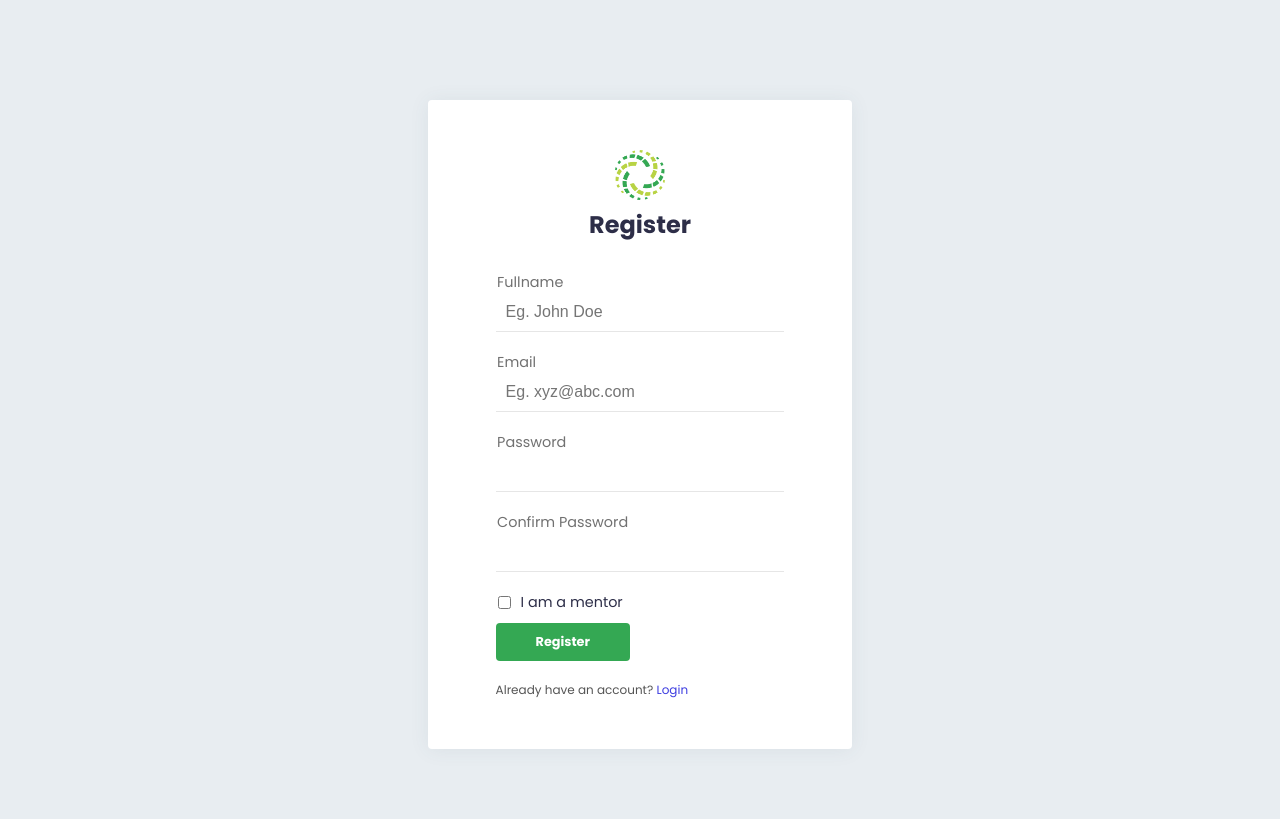
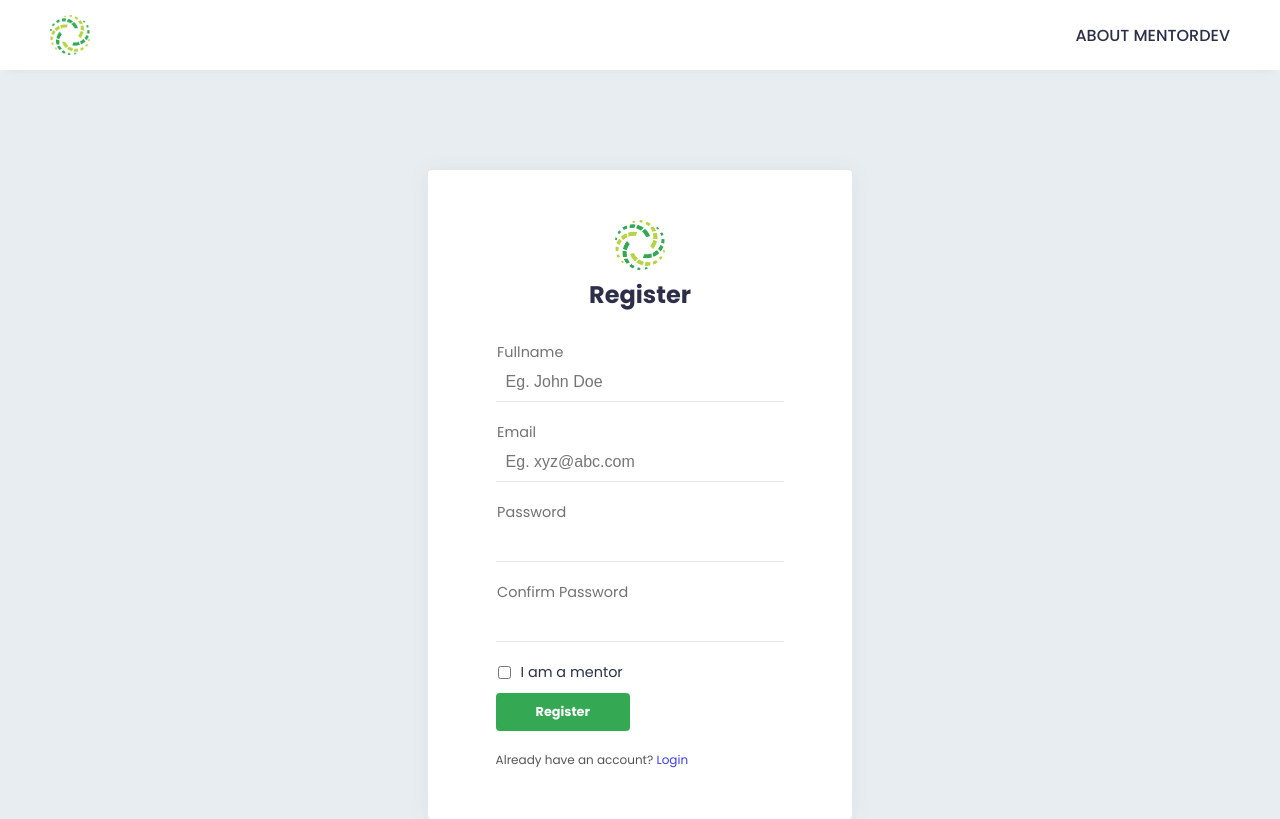
Before and after one commit to Tyav/mentordev, a React (Create React App) app: page /register in a window 1280 px wide. Built offline with nearby package versions, Linux system fonts and the light colour scheme.

Commit message:
changed all a links to router Link

```diff
--- a/src/pages/Signup/index.js
+++ b/src/pages/Signup/index.js
@@ -1,17 +1,21 @@
 import React from 'react';
+import { Link } from 'react-router-dom';
 
 import InputField from '../../components/InputField';
 import Button from '../../components/Button';
 import FormHeader from '../../components/FormHeader';
 import Checkbox from '../../components/Checkbox';
+import Navbar from '../../components/Navbar';
 
 import './Signup.css';
 
 function Signup() {
-  const signUpFormHandler = (e) => {
-    e.preventDefault()
-  }
+  const signUpFormHandler = e => {
+    e.preventDefault();
+  };
   return (
+    <>
+      <Navbar />
       <div id="loginForm">
         <FormHeader title="Register" />
         <form>
@@ -56,10 +60,11 @@
             onButtonClick={signUpFormHandler}
           />
           <p>
-          Already have an account? <a href="/">Login</a>
+            Already have an account? <Link to="/login">Login</Link>
           </p>
         </form>
       </div>
+    </>
   );
 }
 
```
Lines whose indentation alone changed are shown as unchanged.
